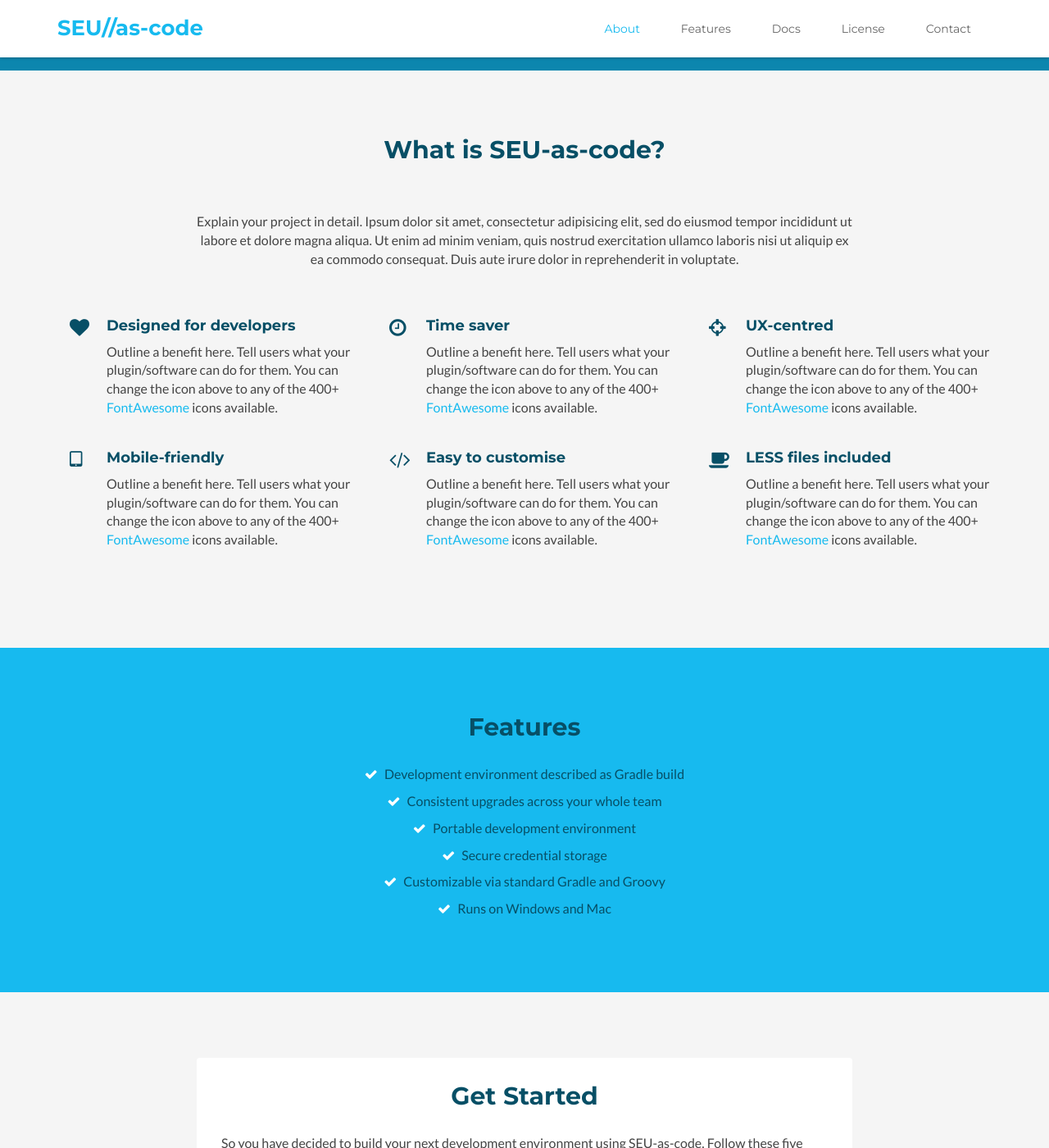
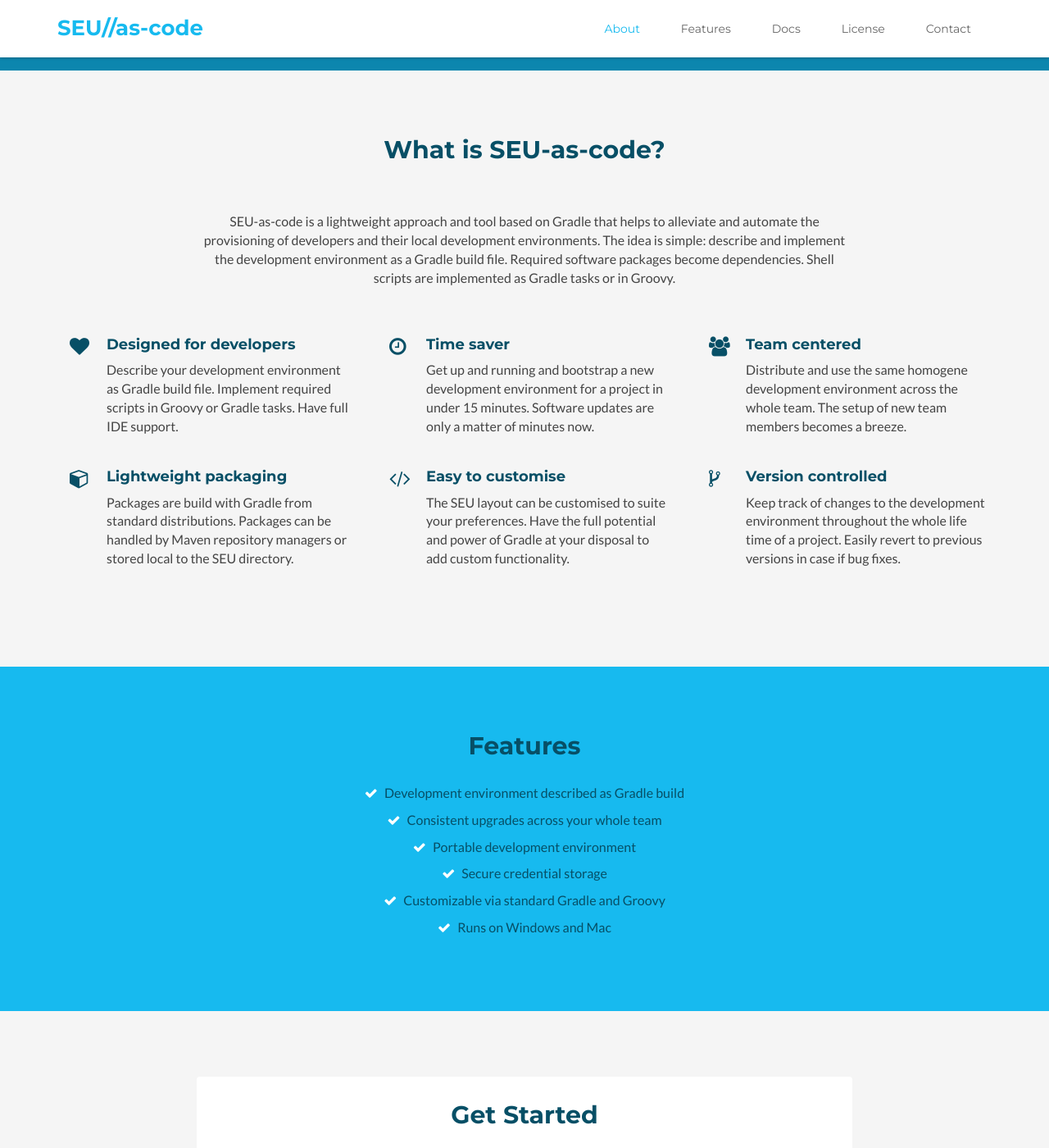
Before and after one commit to seu-as-code/seu-as-code.github.io, a Jekyll site: the page built from index.html, in a window 1280 px wide and 1400 px high, scrolled down 539 px. Shown: the whole window at 82% size. Built offline with Jekyll 4.4.1, drawn with Linux system fonts in a browser that asks for light colours; comment, search, counter and statistics services are not loaded; some of the changed text lies outside the part shown; grey boxes are pictures that could not be loaded.

Commit message:
Finalized first version of the SEU-as-code website.

```diff
--- a/_includes/about.html
+++ b/_includes/about.html
@@ -2,7 +2,13 @@
     <section id="about" class="about section">
         <div class="container">
             <h2 class="title text-center">What is SEU-as-code?</h2>
-            <p class="intro text-center">Explain your project in detail. Ipsum dolor sit amet, consectetur adipisicing elit, sed do eiusmod tempor incididunt ut labore et dolore magna aliqua. Ut enim ad minim veniam, quis nostrud exercitation ullamco laboris nisi ut aliquip ex ea commodo consequat. Duis aute irure dolor in reprehenderit in voluptate.</p>
+            <p class="intro text-center">
+              SEU-as-code is a lightweight approach and tool based on Gradle that helps to
+              alleviate and automate the provisioning of developers and their local development
+              environments. The idea is simple: describe and implement the development
+              environment as a Gradle build file. Required software packages become dependencies.
+              Shell scripts are implemented as Gradle tasks or in Groovy.
+            </p>
             <div class="row">
                 <div class="item col-md-4 col-sm-6 col-xs-12">
                     <div class="icon-holder">
@@ -10,7 +16,7 @@
                     </div>
                     <div class="content">
                         <h3 class="sub-title">Designed for developers</h3>
-                        <p>Outline a benefit here. Tell users what your plugin/software can do for them. You can change the icon above to any of the 400+ <a href="http://fortawesome.github.io/Font-Awesome/icons/" target="_blank">FontAwesome</a> icons available.</p>
+                        <p>Describe your development environment as Gradle build file. Implement required scripts in Groovy or Gradle tasks. Have full IDE support.</p>
                     </div><!--//content-->
                 </div><!--//item-->
                 <div class="item col-md-4 col-sm-6 col-xs-12">
@@ -19,26 +25,26 @@
                     </div>
                     <div class="content">
                         <h3 class="sub-title">Time saver</h3>
-                        <p>Outline a benefit here. Tell users what your plugin/software can do for them. You can change the icon above to any of the 400+ <a href="http://fortawesome.github.io/Font-Awesome/icons/" target="_blank">FontAwesome</a> icons available.</p>
+                        <p>Get up and running and bootstrap a new development environment for a project in under 15 minutes. Software updates are only a matter of minutes now.</p>
                     </div><!--//content-->
                 </div><!--//item-->
                 <div class="item col-md-4 col-sm-6 col-xs-12">
                     <div class="icon-holder">
-                        <i class="fa fa-crosshairs"></i>
+                        <i class="fa fa-users"></i>
                     </div>
                     <div class="content">
-                        <h3 class="sub-title">UX-centred</h3>
-                        <p>Outline a benefit here. Tell users what your plugin/software can do for them. You can change the icon above to any of the 400+ <a href="http://fortawesome.github.io/Font-Awesome/icons/" target="_blank">FontAwesome</a> icons available.</p>
+                        <h3 class="sub-title">Team centered</h3>
+                        <p>Distribute and use the same homogene development environment across the whole team. The setup of new team members becomes a breeze.</p>
                     </div><!--//content-->
                 </div><!--//item-->
                 <div class="clearfix visible-md"></div>
                 <div class="item col-md-4 col-sm-6 col-xs-12">
                     <div class="icon-holder">
-                        <i class="fa fa-tablet"></i>
+                        <i class="fa fa-cube"></i>
                     </div>
                     <div class="content">
-                        <h3 class="sub-title">Mobile-friendly</h3>
-                        <p>Outline a benefit here. Tell users what your plugin/software can do for them. You can change the icon above to any of the 400+ <a href="http://fortawesome.github.io/Font-Awesome/icons/" target="_blank">FontAwesome</a> icons available.</p>
+                        <h3 class="sub-title">Lightweight packaging</h3>
+                        <p>Packages are build with Gradle from standard distributions. Packages can be handled by Maven repository managers or stored local to the SEU directory.</p>
                     </div><!--//content-->
                 </div><!--//item-->
                 <div class="item col-md-4 col-sm-6 col-xs-12">
@@ -47,16 +53,16 @@
                     </div>
                     <div class="content">
                         <h3 class="sub-title">Easy to customise</h3>
-                        <p>Outline a benefit here. Tell users what your plugin/software can do for them. You can change the icon above to any of the 400+ <a href="http://fortawesome.github.io/Font-Awesome/icons/" target="_blank">FontAwesome</a> icons available.</p>
+                        <p>The SEU layout can be customised to suite your preferences. Have the full potential and power of Gradle at your disposal to add custom functionality.</p>
                     </div><!--//content-->
                 </div><!--//item-->
                 <div class="item col-md-4 col-sm-6 col-xs-12">
                     <div class="icon-holder">
-                        <i class="fa fa-coffee"></i>
+                        <i class="fa fa-code-fork"></i>
                     </div>
                     <div class="content">
-                        <h3 class="sub-title">LESS files included</h3>
-                        <p>Outline a benefit here. Tell users what your plugin/software can do for them. You can change the icon above to any of the 400+ <a href="http://fortawesome.github.io/Font-Awesome/icons/" target="_blank">FontAwesome</a> icons available.</p>
+                        <h3 class="sub-title">Version controlled</h3>
+                        <p>Keep track of changes to the development environment throughout the whole life time of a project. Easily revert to previous versions in case if bug fixes.</p>
                     </div><!--//content-->
                 </div><!--//item-->
             </div><!--//row-->
--- a/_includes/docs.html
+++ b/_includes/docs.html
@@ -27,7 +27,7 @@
                       <strong>Version control</strong> the SEU-as-code files in a Git or SVN repository.
                     </li>
                     <li>
-                      <strong>Bootstrap</strong> your SEU image by calling <i>`gradlew bootstrapSeu`</i> in a console window.
+                      <strong>Bootstrap</strong> the SEU image by calling <i>`gradlew bootstrapSeu`</i> in a console window.
                     </li>
                 </ol>
                 <div class="code-block">
@@ -72,10 +71,13 @@ dependencies {
 
             <div class="block">
                 <h3 class="sub-title text-center">Full Documentation</h3>
-                <p>The complete documentation of all plugins, packages, features and usage scenarios (including FAQ etc) can be found on GitHub.</p>
+                <p>
+                  The complete documentation of all plugins, packages, features and usage scenarios (including FAQ etc) can be found on GitHub.
+                  Also there is a dedicated SEU-as-code online documentation repository.
+                </p>
                 </br>
                 <p class="text-center">
-                    <a class="btn btn-cta-primary" href="https://github.com/seu-as-code/seu-as-code.archetype" target="_blank">More on GitHub</a>
+                    <a class="btn btn-cta-primary" href="https://seu-as-code.github.io/seu-as-code.documentation/" target="_blank">More on GitHub</a>
                 </p>
             </div><!--//block-->
 
--- a/_includes/license.html
+++ b/_includes/license.html
@@ -18,7 +18,7 @@ WITHOUT WARRANTIES OR CONDITIONS OF ANY KIND, either express or implied.
 See the License for the specific language governing permissions and
 limitations under the License.</pre></p>
 </br>
-                    <p><i>The Jekyll theme of this webpage has been made by UX designer <a href="https://www.linkedin.com/in/xiaoying" target="_blank">Xiaoying Riley</a> at 3rd Wave Media.</i></p>
+                    <p><i>The Jekyll theme of this webpage has been created by UX designer <a href="https://www.linkedin.com/in/xiaoying" target="_blank">Xiaoying Riley</a> at 3rd Wave Media.</i></p>
                 </div><!--//info-->
             </div><!--//license-inner-->
         </div><!--//container-->
--- a/_includes/promo.html
+++ b/_includes/promo.html
@@ -9,7 +9,7 @@
             </div>
             <ul class="meta list-inline">
                 <li><a href="https://github.com/seu-as-code/" target="_blank">View on GitHub</a></li>
-                <li><a href="https://github.com/seu-as-code/seu-as-code.archetype/" target="_blank">Full Documentation</a></li>
+                <li><a href="https://seu-as-code.github.io/seu-as-code.documentation/" target="_blank">Full Documentation</a></li>
             </ul><!--//meta-->
         </div><!--//container-->
         <div class="social-media">
```
Also changed, not shown: other parts of _includes/docs.html (+0 -1 lines).
